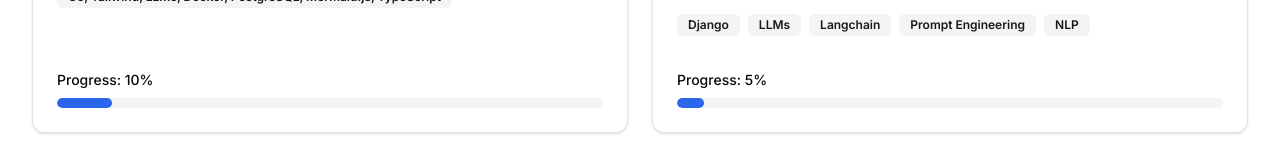
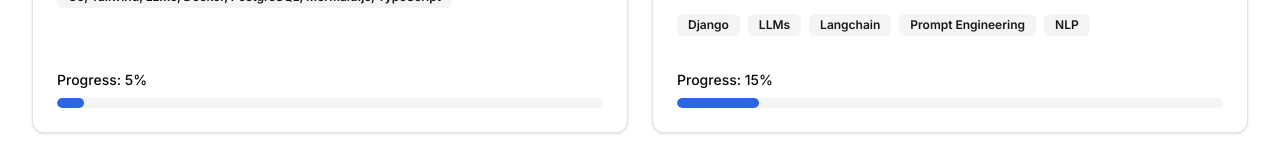
Before and after one commit to AmmarAlzureiqi/ammaralzureiqi.github.io, a Next.js app: page /projects in a window 1280 px wide. Shown: the part 451-611 px from the top of the page. Built offline with nearby package versions, Linux system fonts and the light colour scheme.

Commit message:
update project

```diff
--- a/app/projects/page.tsx
+++ b/app/projects/page.tsx
@@ -16,7 +16,7 @@ export default function Projects() {
       description: "An AI-powered SQL schema designer that guides users through data modeling via structured questions, interactive chat, and a visual ERD editor — generating production-ready SQL with smart defaults.",
       tech: ["Go, Tailwind, LLMs, Docker, PostgreSQL, Mermaid.js, TypeScript"],
       // github: "https://github.com/yourname/skema",
-      progress: 10,
+      progress: 5,
     },
     {
       title: "optimyze",
@@ -24,7 +24,7 @@ export default function Projects() {
       tech: ["Django", "LLMs", "Langchain", "Prompt Engineering", "NLP"],
       github: "https://github.com/AmmarAlzureiqi/optimyze",
       demo: "https://optimyze.vercel.app/",
-      progress: 5
+      progress: 15
     }
   ]
 
```
